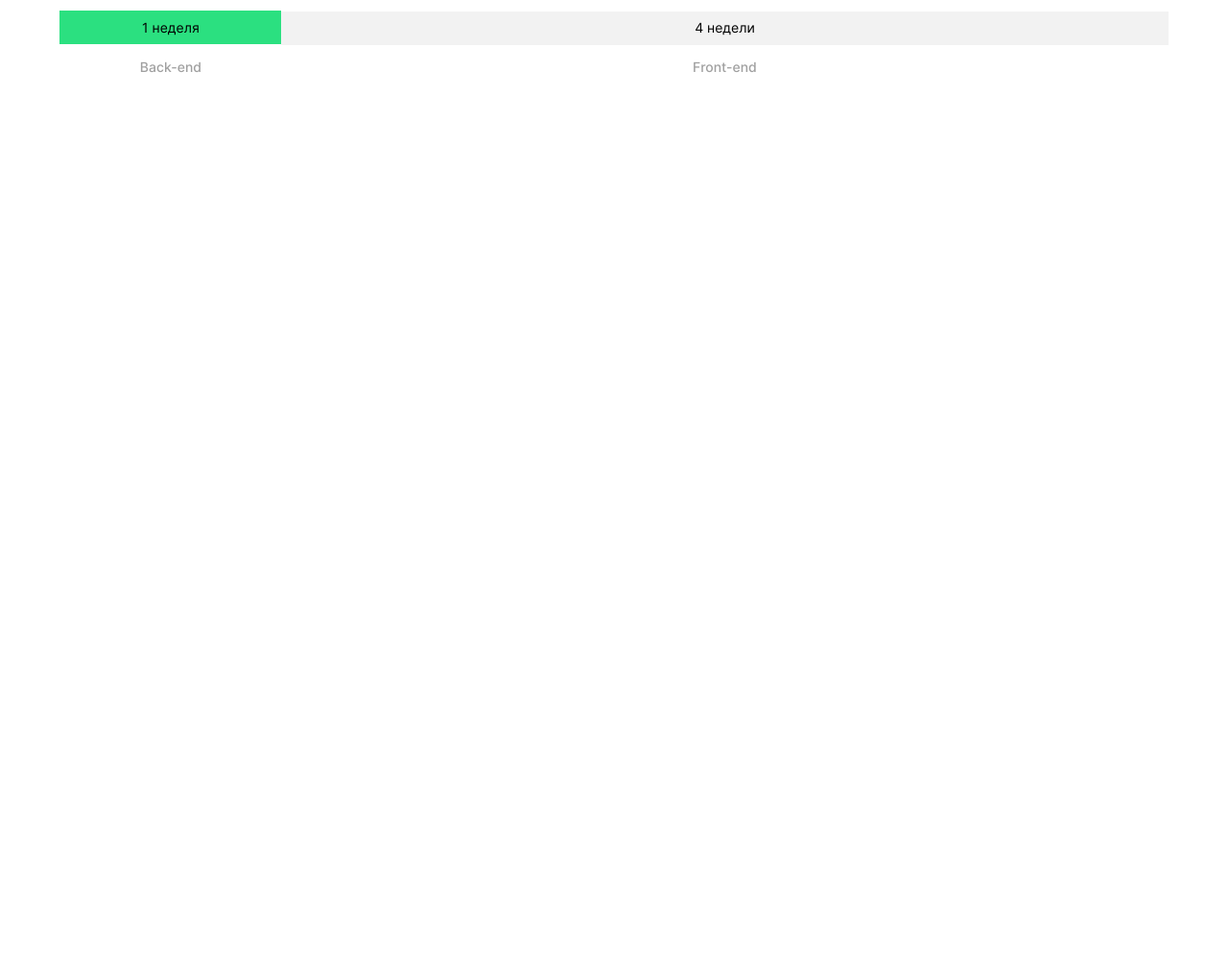
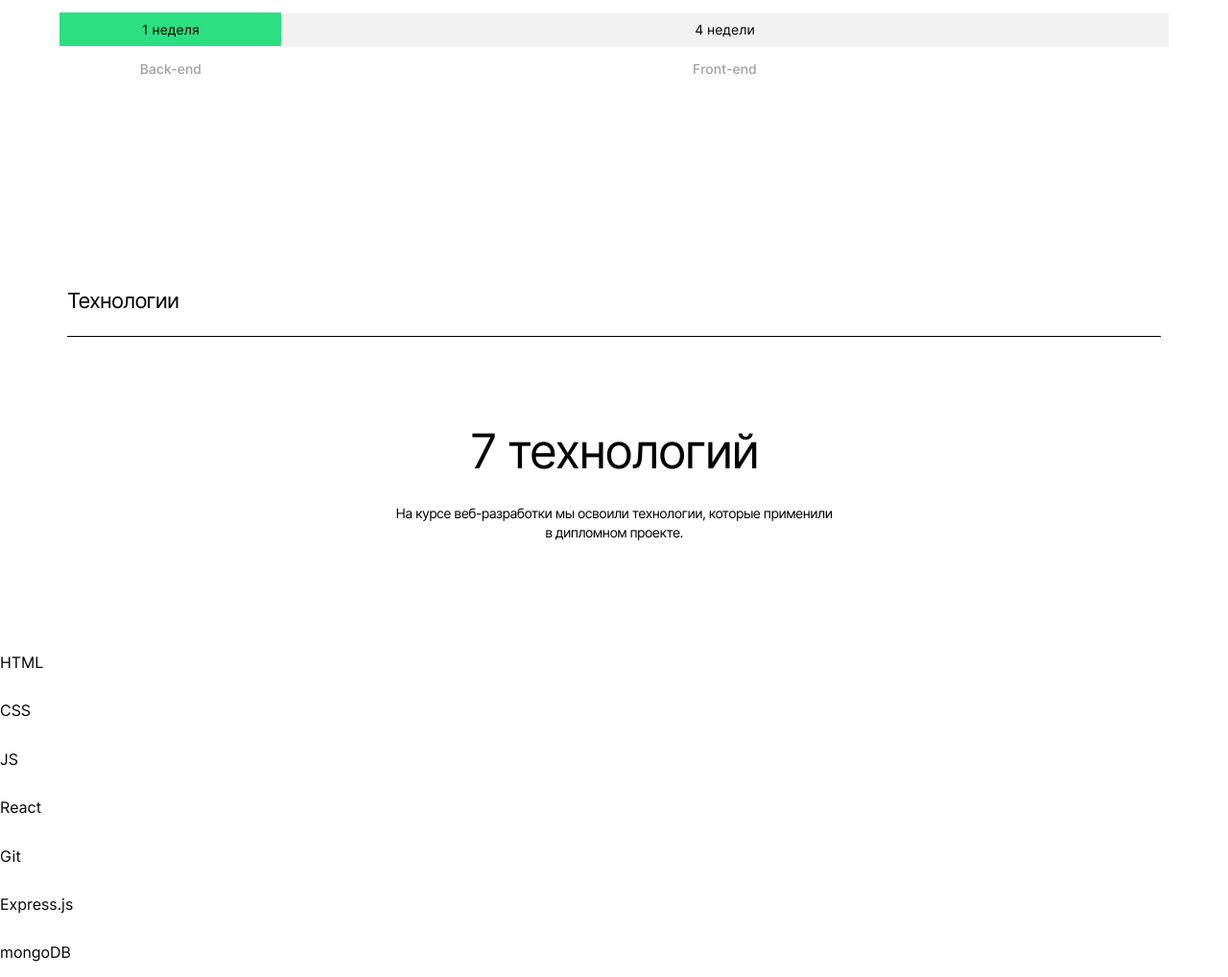
Before and after one commit to gatalsky-dv/movies-explorer-frontend, a React app: page / in a window 1280 px wide. Shown: the part 1066-2084 px from the top of the page at 96% size. Before the commit the page ends 1366 px from the top, so only its background shows below. Built offline with nearby package versions, Linux system fonts and the light colour scheme; a web font is replaced by a local one.

Commit message:
Tech start

```diff
--- a/src/components/App/App.js
+++ b/src/components/App/App.js
@@ -3,6 +3,7 @@ import Header from '../Header/Header';
 import Promo from '../Main/Promo/Promo';
 import AboutMe from '../Main/AboutMe/AboutMe';
 import AboutProject from '../Main/AboutProject/AboutProject';
+import Tech from '../Main/Techs/Tech';
 
 export default function App() {
 
@@ -13,6 +14,7 @@ export default function App() {
         <Header />
         <Promo />
         <AboutProject />
+        <Tech />
         {/* <AboutMe /> */}
         {/* <Switch>
 						<ProtectedRoute
--- a/src/components/Main/AboutProject/AboutProject.css
+++ b/src/components/Main/AboutProject/AboutProject.css
@@ -1,11 +1,13 @@
 .aboutproject {
   background: #FFFFFF;
+  display: flex;
 }
 
 @media screen and (min-width: 320px) {
   .aboutproject {
     max-width: 100vw;
     min-height: 641px;
+    flex-direction: column;
   }
 }
 
@@ -21,15 +23,15 @@
   }
 }
 
-.aboutproject__caption {
+.caption {
   color: #000000;
   font-style: normal;
   font-weight: 400;
 }
 
 @media screen and (min-width: 320px) {
-  .aboutproject__caption {
-    max-width: 284px;
+  .caption {
+    min-width: 284px;
     min-height: 22px;
     font-size: 18px;
     line-height: 22px;
@@ -39,7 +41,7 @@
 }
 
 @media screen and (min-width: 768px) {
-  .aboutproject__caption {
+  .caption {
     max-width: 600px;
     min-height: 27px;
     font-size: 22px;
@@ -49,34 +51,34 @@
 }
 
 @media screen and (min-width: 1280px) {
-  .aboutproject__caption {
+  .caption {
     margin: 110px auto 23px 70px;
   }
 }
 
-.aboutproject__line {
+.line {
   background: #000000;
   margin: auto;
 }
 
 @media screen and (min-width: 320px) {
-  .aboutproject__line {
-    max-width: 284px;
+  .line {
+    min-width: 284px;
     min-height: 1px;
     margin: 0 auto 60px auto;
   }
 }
 
 @media screen and (min-width: 768px) {
-  .aboutproject__line {
+  .line {
     min-width: 88.93%;
     margin: 0 50px 70px 50px;
   }
 }
 
 @media screen and (min-width: 1280px) {
-  .aboutproject__line {
-    max-width: 89.06%;
+  .line {
+    min-width: 89.06%;
     margin: 0 70px 70px 70px;
   }
 }
--- a/src/components/Main/AboutProject/AboutProject.js
+++ b/src/components/Main/AboutProject/AboutProject.js
@@ -4,8 +4,8 @@ export default function AboutProject({ email }) {
 
   return (
     <section className="aboutproject">
-      <h2 className="aboutproject__caption">О проекте</h2>
-      <div className="aboutproject__line"></div>
+      <h2 className="caption">О проекте</h2>
+      <div className="line"></div>
       <ul className="diplom">
         <li className="diplom__cell">
           <h4 className="diplom__caption">Дипломный проект включал 5 этапов</h4>
--- /dev/null
+++ b/src/components/Main/Techs/Tech.css
@@ -0,0 +1,111 @@
+.tech {
+  background: #FFFFFF;
+  display: flex;
+}
+
+@media screen and (min-width: 320px) {
+  .tech {
+    max-width: 100vw;
+    min-height: 641px;
+    flex-direction: column;
+  }
+}
+
+@media screen and (min-width: 768px) {
+  .tech {
+    min-height: 585px;
+  }
+}
+
+@media screen and (min-width: 1280px) {
+  .tech {
+    min-height: 608px;
+  }
+}
+
+.tech_caption {
+  color: #000000;
+  font-style: normal;
+  font-weight: 400;
+}
+
+@media screen and (min-width: 320px) {
+  .tech_caption {
+    max-width: 292px;
+    min-height: 36px;
+    font-size: 30px;
+    line-height: 36px;
+    text-align: center;
+    letter-spacing: -0.04em;
+    margin: 0 auto;
+  }
+}
+
+@media screen and (min-width: 768px) {
+  .tech_caption {
+    max-width: 600px;
+    max-height: 58px;
+    margin-top: 10px;
+    font-size: 50px;
+    line-height: 58px;
+  }
+}
+
+@media screen and (min-width: 1280px) {
+  .tech_caption {
+    margin-top: 20px;
+  }
+}
+
+.tech__text {
+  color: #000000;
+  font-style: normal;
+  font-weight: 400;
+}
+
+@media screen and (min-width: 320px) {
+  .tech__text {
+    max-width: 292px;
+    min-height: 32px;
+    font-size: 11px;
+    line-height: 16px;
+    text-align: center;
+    letter-spacing: -0.04em;
+    margin: 24px auto 50px auto;
+  }
+}
+
+@media screen and (min-width: 768px) {
+  .tech__text {
+    max-width: 460px;
+    max-height: 36px;
+    font-size: 12px;
+    line-height: 18px;
+    margin: 22px auto 83px auto;
+  }
+}
+
+@media screen and (min-width: 1280px) {
+  .tech__text {
+    max-height: 40px;
+    font-size: 14px;
+    line-height: 20px;
+    margin: 26px auto 100px auto;
+  }
+}
+
+.tech__list {
+  display: grid;
+}
+
+@media screen and (min-width: 320px) {
+  .tech__list {}
+}
+
+@media screen and (min-width: 768px) {
+  .tech__list {}
+}
+
+@media screen and (min-width: 1280px) {
+  .tech__list {}
+}
--- /dev/null
+++ b/src/components/Main/Techs/Tech.js
@@ -0,0 +1,36 @@
+
+
+export default function Tech({ email }) {
+
+  return (
+    <section className="tech">
+      <h2 className="caption">Технологии</h2>
+      <div className="line"></div>
+      <h3 className="tech_caption">7 технологий</h3>
+      <p className="tech__text">На курсе веб-разработки мы освоили технологии, которые применили в дипломном проекте.</p>
+      <div className="tech__list">
+        <div className="tech__block">
+          <p className="tech__p">HTML</p>
+        </div>
+        <div className="tech__block">
+          <p className="tech__p">CSS</p>
+        </div>
+        <div className="tech__block">
+          <p className="tech__p">JS</p>
+        </div>
+        <div className="tech__block">
+          <p className="tech__p">React</p>
+        </div>
+        <div className="tech__block">
+          <p className="tech__p">Git</p>
+        </div>
+        <div className="tech__block">
+          <p className="tech__p">Express.js</p>
+        </div>
+        <div className="tech__block">
+          <p className="tech__p">mongoDB</p>
+        </div>
+      </div>
+    </section>
+  )
+}
--- a/src/index.css
+++ b/src/index.css
@@ -8,3 +8,4 @@
 @import url(./components/Main/Promo/Promo.css);
 @import url(./components/Main/AboutMe/AboutMe.css);
 @import url(./components/Main/AboutProject/AboutProject.css);
+@import url(./components/Main/Techs/Tech.css);
```
